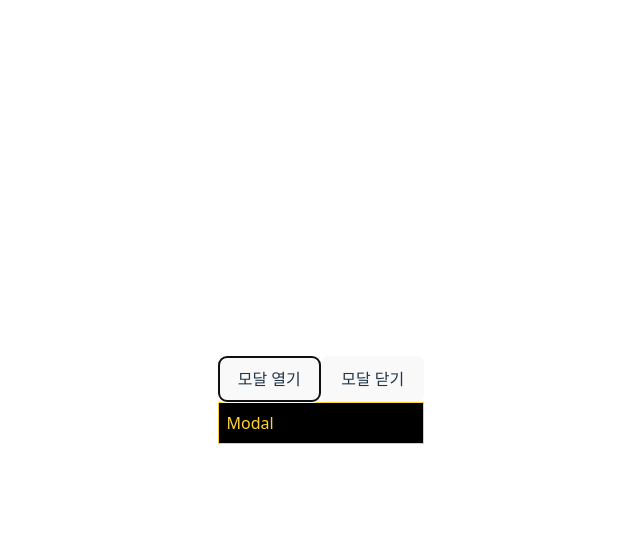
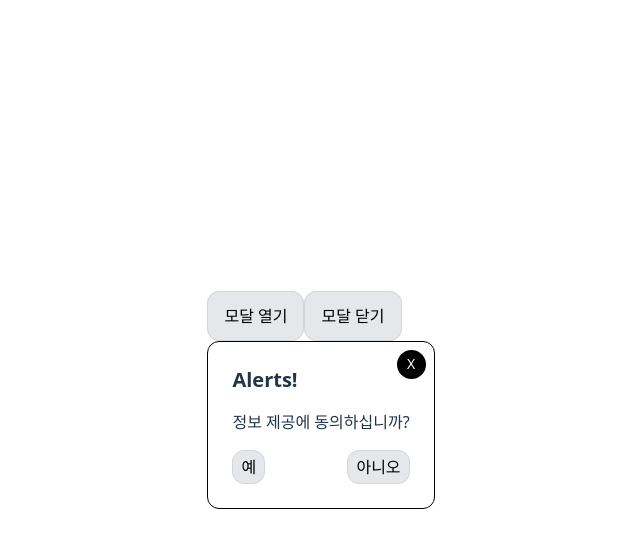
Before and after one commit to shionpark/modal-re-practice, a React (Vite) app: page / in a window 1280 px wide. Both pictures are taken after a click on the button "모달 열기". Shown: the top 548 px of the page, without its empty margins (319-959 px from the left). Built offline with nearby package versions, Linux system fonts and the light colour scheme.

Commit message:
design: 모달 및 버튼 스타일링

```diff
--- a/src/App.tsx
+++ b/src/App.tsx
@@ -6,9 +6,44 @@ function App() {
 
   return (
     <>
-      <button onClick={openModal}>모달 열기</button>
-      <button onClick={closeModal}>모달 닫기</button>
-      <Modal isModalOpen={isOpen} />
+      <button
+        className="cursor-pointer rounded-xl border border-gray-300 bg-gray-200 px-4 py-3 text-black hover:border-blue-500"
+        onClick={openModal}
+      >
+        모달 열기
+      </button>
+      <button
+        className="cursor-pointer rounded-xl border border-gray-300 bg-gray-200 px-4 py-3 text-black hover:border-blue-500"
+        onClick={closeModal}
+      >
+        모달 닫기
+      </button>
+
+      <Modal isModalOpen={isOpen} closeModal={closeModal} title="Alerts!">
+        <div className="relative">
+          <p className="mb-4">정보 제공에 동의하십니까?</p>
+          <div className="flex justify-between">
+            <button
+              className="cursor-pointer rounded-xl border border-gray-300 bg-gray-200 px-2 py-1 text-black hover:border-blue-500"
+              onClick={() => {
+                confirm('동의하였습니다.');
+                closeModal();
+              }}
+            >
+              예
+            </button>
+            <button
+              className="cursor-pointer rounded-xl border border-gray-300 bg-gray-200 px-2 py-1 text-black hover:border-blue-500"
+              onClick={() => {
+                confirm('거부하였습니다.');
+                closeModal();
+              }}
+            >
+              아니오
+            </button>
+          </div>
+        </div>
+      </Modal>
     </>
   );
 }
--- a/src/components/Modal.tsx
+++ b/src/components/Modal.tsx
@@ -1,11 +1,27 @@
+import type { ReactNode } from 'react';
+
 interface ModalProps {
   isModalOpen: boolean;
+  closeModal: () => void;
+  title: string;
+  children: ReactNode;
 }
 
-function Modal({ isModalOpen }: ModalProps) {
+function Modal({ isModalOpen, closeModal, title, children }: ModalProps) {
   if (!isModalOpen) return;
 
-  return <div className="border bg-black p-2 text-amber-300">Modal</div>;
+  return (
+    <div className="relative flex flex-col gap-4 rounded-xl border border-black p-6">
+      <button
+        className="absolute top-2 right-2 h-[1.8rem] w-[1.8rem] cursor-pointer rounded-full bg-black text-sm text-white hover:opacity-70"
+        onClick={closeModal}
+      >
+        X
+      </button>
+      <h2 className="text-xl font-bold">{title}</h2>
+      <div>{children}</div>
+    </div>
+  );
 }
 
 export default Modal;
--- a/src/index.css
+++ b/src/index.css
@@ -38,25 +38,6 @@ h1 {
   line-height: 1.1;
 }
 
-button {
-  border-radius: 8px;
-  border: 1px solid transparent;
-  padding: 0.6em 1.2em;
-  font-size: 1em;
-  font-weight: 500;
-  font-family: inherit;
-  background-color: #1a1a1a;
-  cursor: pointer;
-  transition: border-color 0.25s;
-}
-button:hover {
-  border-color: #646cff;
-}
-button:focus,
-button:focus-visible {
-  outline: 4px auto -webkit-focus-ring-color;
-}
-
 @media (prefers-color-scheme: light) {
   :root {
     color: #213547;
@@ -65,7 +46,4 @@ button:focus-visible {
   a:hover {
     color: #747bff;
   }
-  button {
-    background-color: #f9f9f9;
-  }
 }
```
